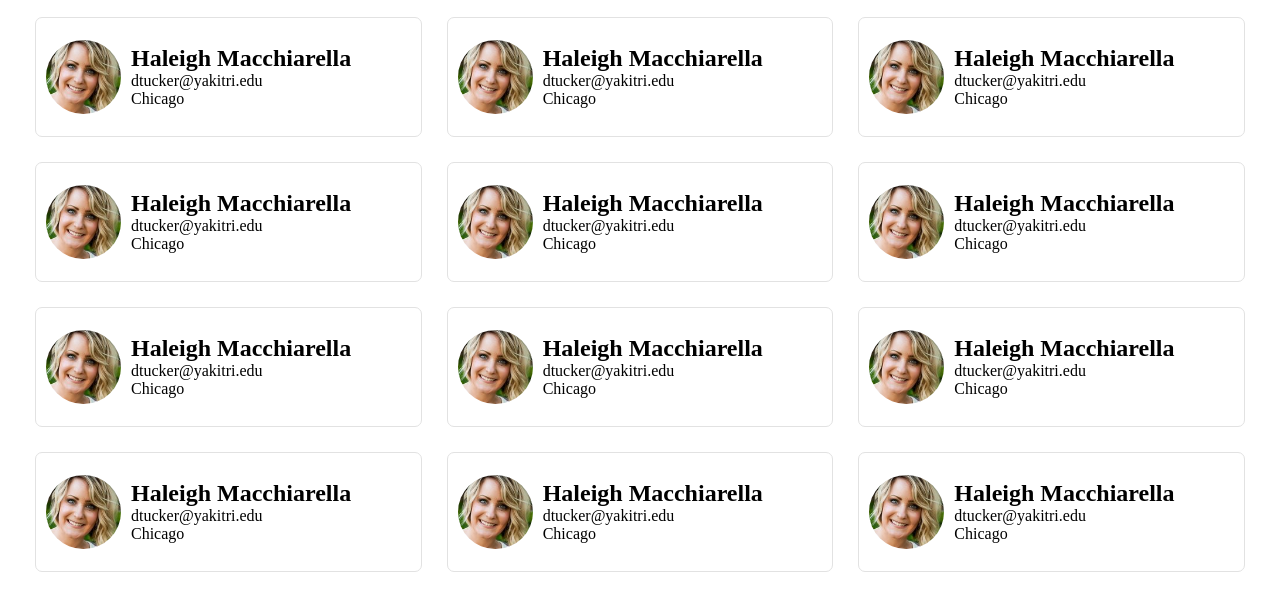
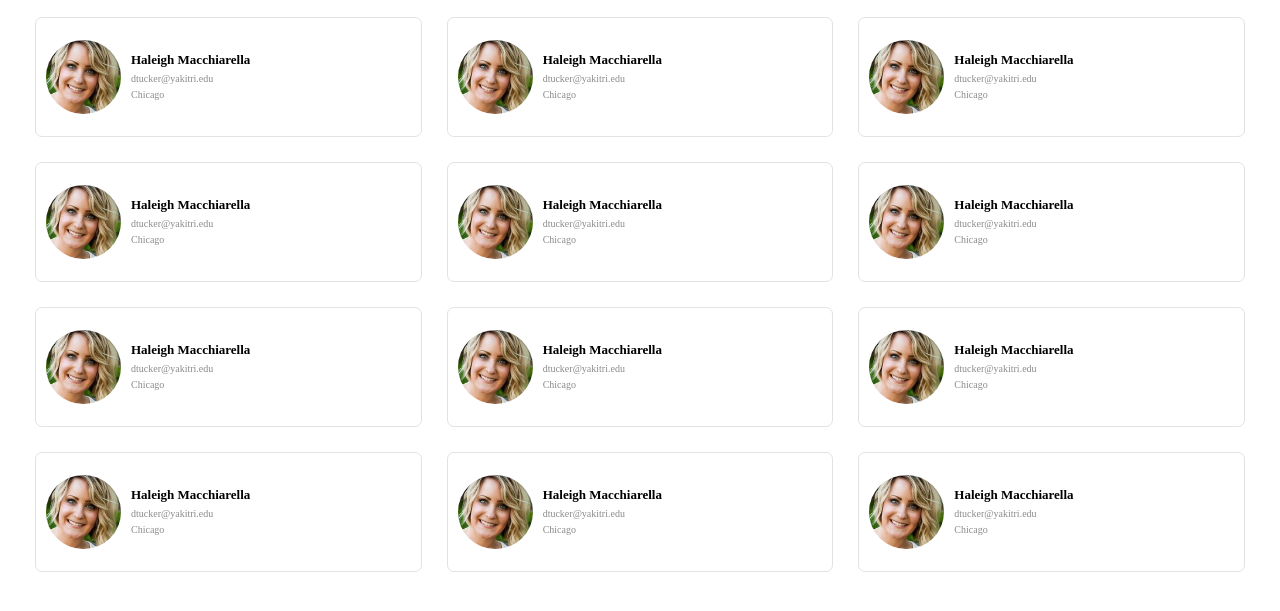
Before and after one commit to jgoode7/Tech-Degree-Project-8, a plain HTML site: page index.html in a window 1280 px wide. Shown: the part 103-714 px from the top of the page. Drawn offline with Linux system fonts and the light colour scheme; no server answers; a web font is replaced by a local one.

Commit message:
Update styles.css

```diff
--- a/css/styles.css
+++ b/css/styles.css
@@ -18,10 +18,16 @@ h1 {
     padding-bottom: 10px;
 }
 
-p.address {
-    margin-top: 0;
+h2 {
+    font-family: copperplate;
+    font-size: 13px;
 }
 
+p {
+    padding-top: 5px;
+    font-size: 10px;
+    color: #8C8B8B;
+}
 
 /* Class Styles */
 .card {
```
